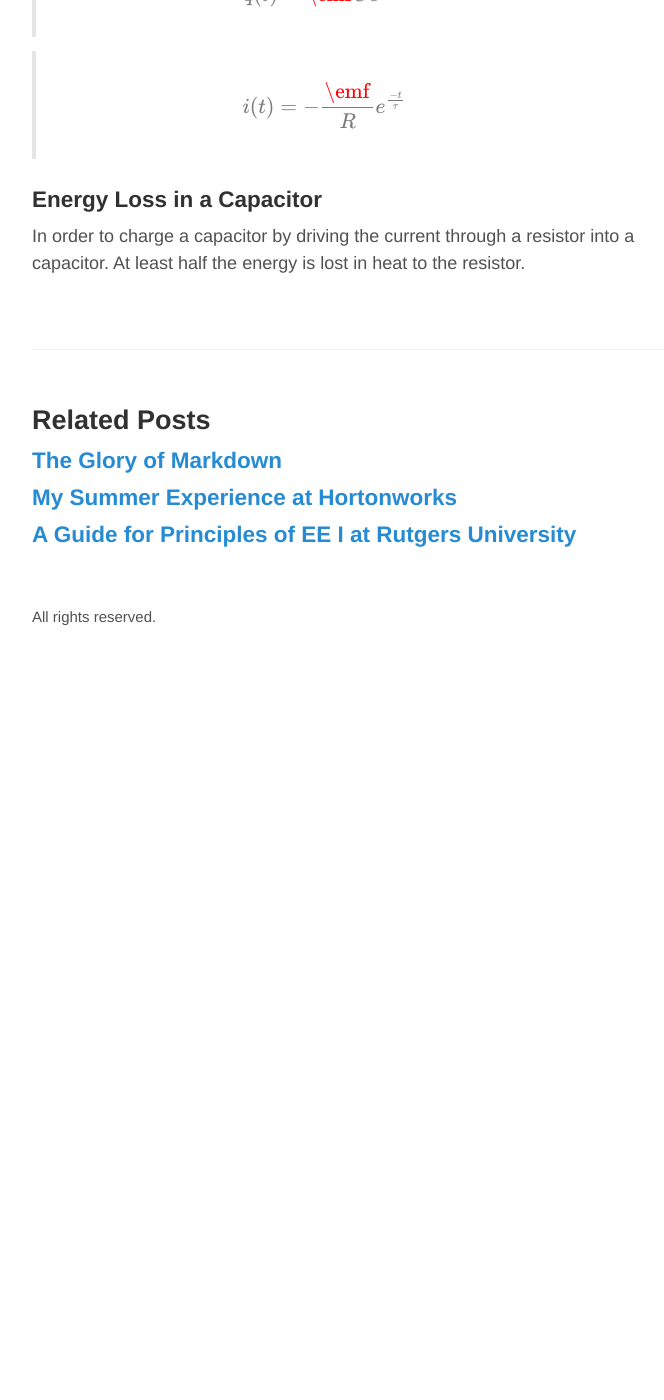
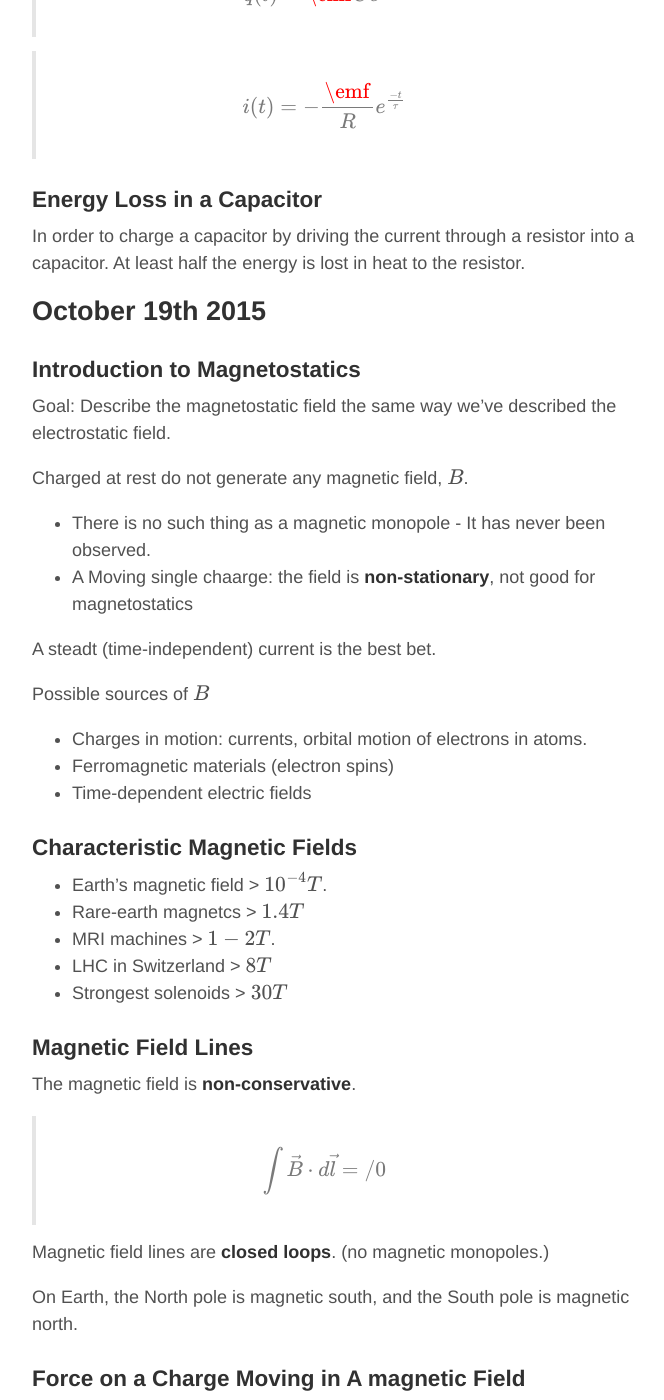
Before and after one commit to ZacBlanco/zacblanco.github.io, a Jekyll site: the page built from _posts/2015-9-03-physics-227-guide.md, in a window 1280 px wide and 1400 px high, scrolled down 22261 px. Shown: the whole window, without its empty margins (284-948 px from the left). Built offline with Jekyll 4.4.1, drawn with Linux system fonts in a browser that asks for light colours; formulas are drawn with MathJax 3; comment, search, counter and statistics services are not loaded; before the commit the page ends 22891 px from its top, so only the background shows below that; some of the changed text lies outside the part shown.

Commit message:
physics update 10/19

```diff
--- a/_posts/2015-9-03-physics-227-guide.md
+++ b/_posts/2015-9-03-physics-227-guide.md
@@ -680,3 +680,65 @@ The charge when discharing a capacitor is:
 ### Energy Loss in a Capacitor
 
 In order to charge a capacitor by driving the current through a resistor into a capacitor. At least half the energy is lost in heat to the resistor.
+
+## October 19th 2015
+
+### Introduction to Magnetostatics
+
+Goal: Describe the magnetostatic field the same way we've described the electrostatic field.
+
+Charged at rest do not generate any magnetic field, $$B$$.
+
+- There is no such thing as a magnetic monopole - It has never been observed.
+- A Moving single chaarge: the field is **non-stationary**, not good for magnetostatics
+
+A steadt (time-independent) current is the best bet.
+
+Possible sources of $$B$$
+
+- Charges in motion: currents, orbital motion of electrons in atoms.
+- Ferromagnetic materials (electron spins)
+- Time-dependent electric fields
+
+### Characteristic Magnetic Fields
+
+- Earth's magnetic field > $$10^{-4} T $$.
+- Rare-earth magnetcs > $$1.4T$$
+- MRI machines > $$ 1 - 2 T $$.
+- LHC in Switzerland > $$ 8 T $$
+- Strongest solenoids > $$ 30 T $$
+
+### Magnetic Field Lines
+
+The magnetic field is **non-conservative**.
+
+> $$ \int \vec{B} \cdot d\vec{l} =/ 0 $$
+
+Magnetic field lines are **closed loops**. (no magnetic monopoles.)
+
+On Earth, the North pole is magnetic south, and the South pole is magnetic north.
+
+### Force on a Charge Moving in A magnetic Field
+
+> $$ \vec{F} = q(\vec{v} X \vec{B}) $$
+
+> $$ F = qvBsin(\phi) $$
+
+_Hint: Remember to use the right hand rule to determine direction of the force_
+
+### No Work done by the Magnetic Force
+
+Because the force of the magnetic field acts perpendicular to the direction of the change in position, then the work done by the magnetic field is 0. Which also means any power from the magnetic field must also be 0.
+
+
+### Cyclotron Motion in a Magnetic Field
+
+> $$ \vec{F} = qvB = m\frac{v^2}{R} $$.
+
+Given this information we can find the radius of the path of a charged particle.
+
+> $$ R = \frac{mv}{qB} $$
+
+So from this we can calculate the period of the circular motion of the particle.
+
+> $$ T = \frac{2\pi R}{v} $$.
```
Also changed, not shown: 1 other file.
